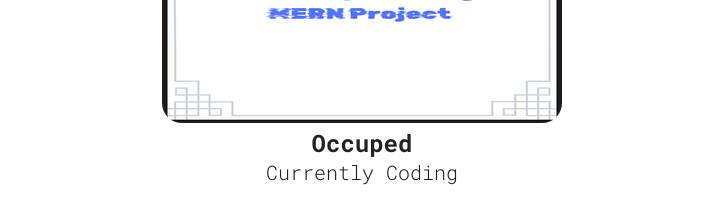
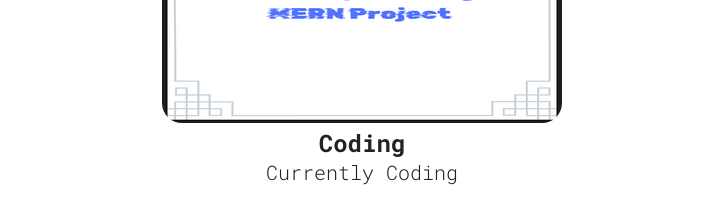
Before and after one commit to OusskouBadr/ousskoubadr, a React (Vite) app: page / in a window 1280 px wide. Shown: the part 2100-2317 px from the top of the page, without its empty margins (278-1001 px from the left). Built offline with nearby package versions, Linux system fonts and the light colour scheme.

Commit message:
update portfolio

```diff
--- a/src/components/Projects/Projects.jsx
+++ b/src/components/Projects/Projects.jsx
@@ -19,7 +19,7 @@ function Projects() {
             <ProjectCard src={bookstore} link="https://github.com/OusskouBadr/Bookstore" h3="Bookstore" p='Bookstore Application with MERN'/>
             <ProjectCard src={tothetop} link="https://github.com/OusskouBadr/Tothetop" h3="ToTheTop" p='Blog'/>
             <ProjectCard src={quizz} link="https://github.com/OusskouBadr/Quizzapp" h3="Quizz" p='Basic Quizz'/>
-            <ProjectCard src={currentcoding} link="https://www.ousskoubadr.com" h3="Occuped" p="Currently Coding"/>
+            <ProjectCard src={currentcoding} link="https://www.ousskoubadr.com" h3="Coding" p="Currently Coding"/>
         </div>
     </section>
   )
```
